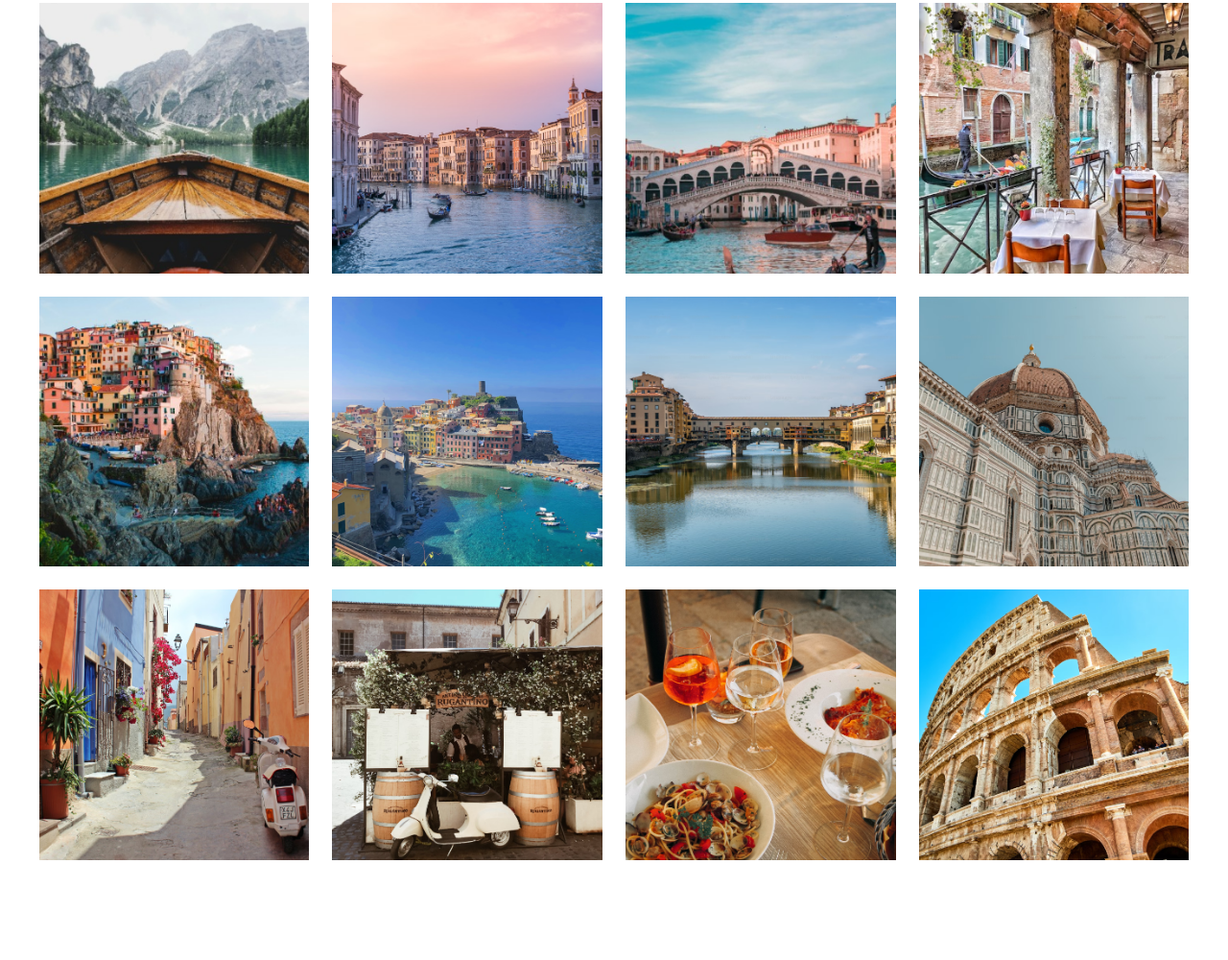
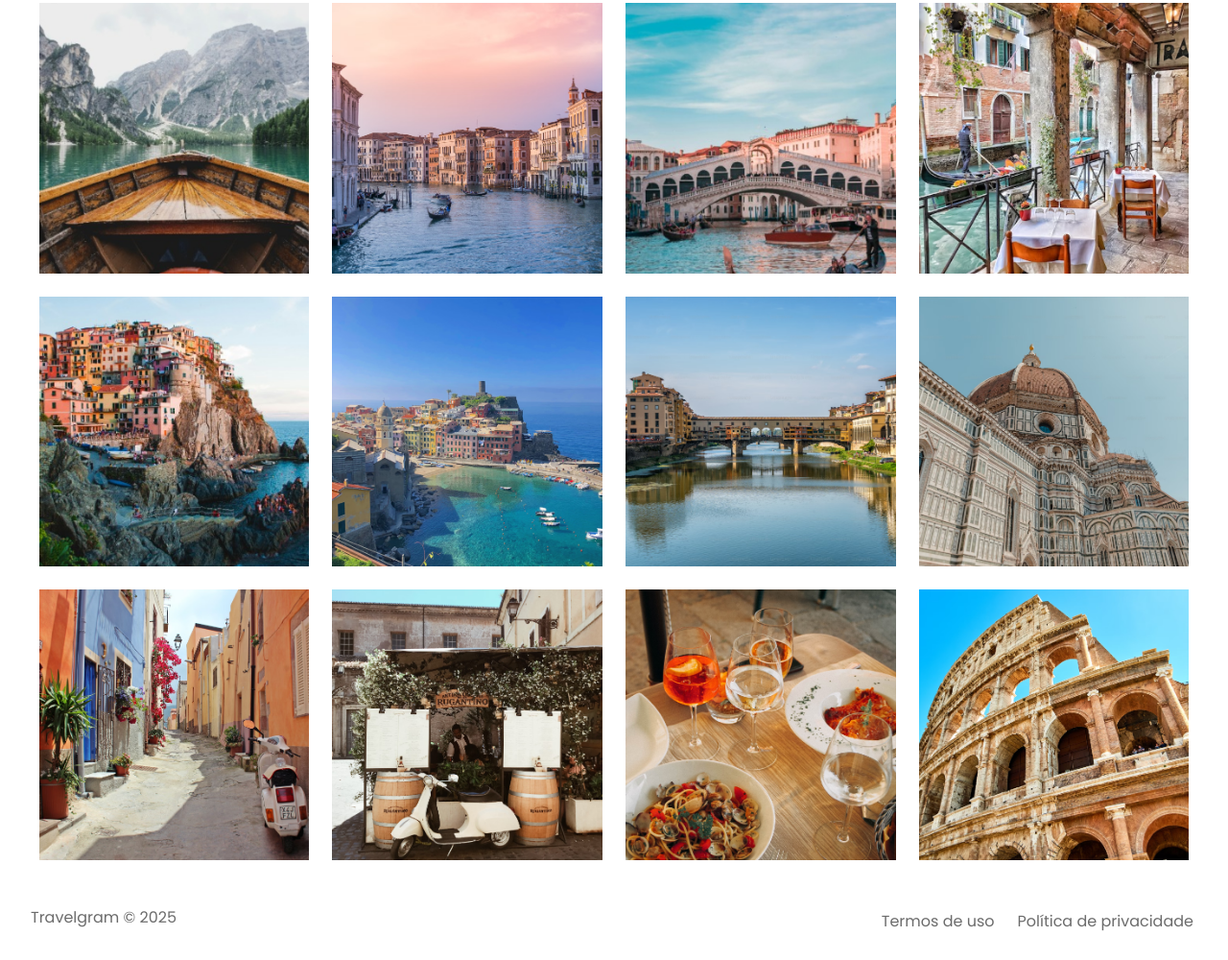
Before and after one commit to lucascorr-eng/travelgram, a plain HTML site: page index.html in a window 1280 px wide. Shown: the part 348-1348 px from the top of the page at 96% size. Before the commit the page ends 1268 px from the top, so only its background shows below. Drawn offline with Linux system fonts and the light colour scheme.

Commit message:
build footer

```diff
--- a/index.html
+++ b/index.html
@@ -36,6 +36,7 @@
       </ul>
     </header>
   </div>
+
   <main id="galery">
     <img src="assets/image/Image 01.png" alt="Uma canoa em um rio com uma linda vista de grande montanhas">
     <img src="assets/image/Image 02.png" alt="Rio em Viena com alguns barcos">
@@ -50,5 +51,11 @@
     <img src="assets/image/Image 11.png" alt="Prato com massas e taças de vinho">
     <img src="assets/image/Image 12.png" alt="Foto do Colisseu em Roma">
   </main>
+
+  <footer id="footer-main">
+    <span class="span-one">Travelgram &copy; 2025</span>
+    <span class="span-two">Termos de uso</span>
+    <span class="span-two">Política de privacidade</span>
+  </footer>
 </body>
 </html>
--- /dev/null
+++ b/styles/footer.css
@@ -0,0 +1,16 @@
+#footer-main {
+  display: flex;
+  padding: 24px 32px;
+}
+
+.span-one {
+  margin-right: auto;
+}
+
+.span-two:nth-child(2) {
+  margin-right: 16px;
+}
+
+.span-two {
+  padding: 4px;
+}
--- a/styles/styles.css
+++ b/styles/styles.css
@@ -2,3 +2,4 @@
 @import url("navgation.css");
 @import url("header.css");
 @import url("main.css");
+@import url("footer.css");
```
